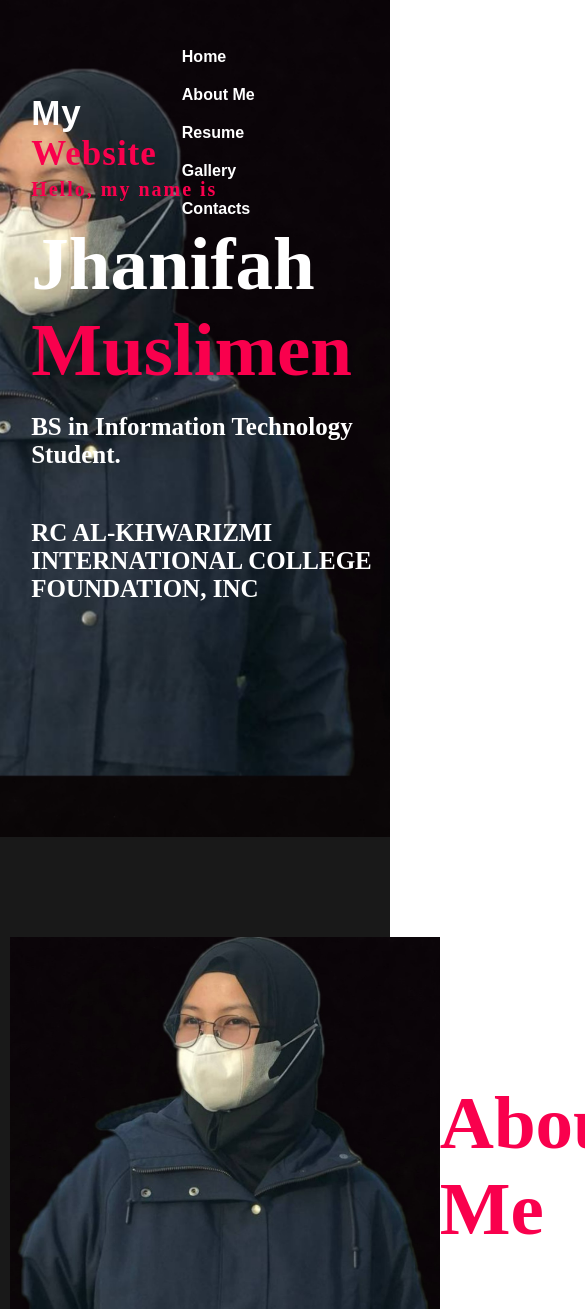
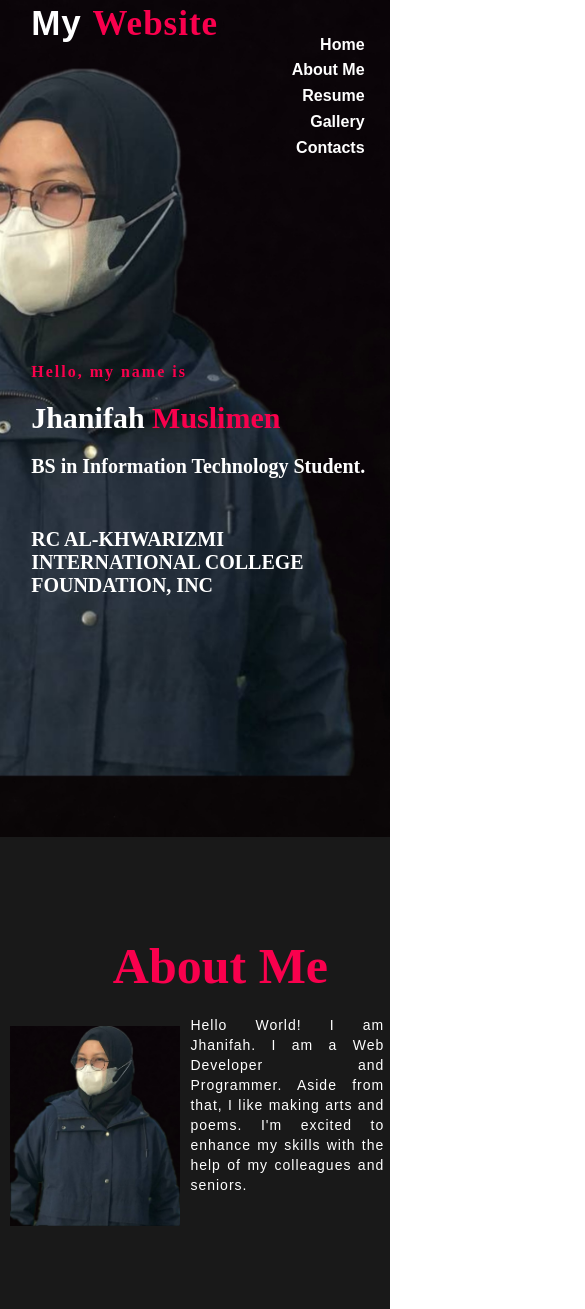
Before and after one commit to it102-1sttrim/it102-1sttrim.github.io, a plain HTML site: page Muslimen/index.html in a window 390 px wide. Shown: the part 7-1316 px from the top of the page, 585 px wide, since content can reach past the window. Drawn offline with Linux system fonts and the light colour scheme.

Commit message:
Add files via upload

```diff
--- a/Muslimen/index.html
+++ b/Muslimen/index.html
@@ -1,6 +1,7 @@
 <!DOCTYPE html>
 <html>
 	<head>
+		<meta name="viewport" content="width=device-width, initial-scale=1">
 		<title>Portfolio website</title>
 		<link rel="stylesheet" type="text/css" href="style.css">
 	</head>
@@ -31,7 +32,7 @@
 				<img src="j1.jpg">
 				<div class="about-text">
 					<h2>About Me</h2>
-					<p></p>
+					<p>Hello World! I am Jhanifah. I am a Web Developer and Programmer. Aside from that, I like making arts and poems. I'm excited to enhance my skills with the help of my colleagues and seniors.</p>
 				</div>
 			</div>
 		</section>
@@ -84,8 +85,12 @@
 		<div class="gal" id="gal">
 			<h2>Portfolio</h2>
 			<div class="img ">
-
-		</div>
+				<img src="3083.jpg">
+				<img src="3841.jpg">
+				<img src="3842.jpg">
+				<img src="6814.png">
+				<img src="1234.png">
+			</div>
 		</div>
 
 		<div class="contact" id="contact">
--- a/Muslimen/style.css
+++ b/Muslimen/style.css
@@ -112,6 +112,7 @@ h4{
 	line-height: 28px;
 	font-size: 18px;
 	margin-bottom: 45px;
+	text-align: justify;
 }
 .service{
 	background: #101010;
@@ -226,3 +227,69 @@ h5{
 .c1 a:hover {
 	color: #f9004d;
 }
+
+@media screen and (max-width: 400px) {
+  body {
+  	width: 100%;
+  }
+  .logo {
+  	margin-top: -48%;
+  }
+  .content {
+  	margin-top: 23%;
+  }
+  h1 {
+  	font-size: 30px;
+  }
+  h3 {
+  	font-size: 20px;
+  }
+  h4 {
+  	font-size: 16px;
+  }
+  nav ul li {
+  	display: flex;
+  	justify-content: flex-end;
+  	margin-right: -25%;
+  	margin-top: -10%;
+  }
+  .main {
+  	width: 100%;
+  }
+  .about img {
+  	height: 200px;
+  	width: 200px;
+  	margin-top: 20%;
+  }
+  .about-text h2 {
+  	font-size: 50px;
+  	text-align: center;
+  	margin-left: -60%;
+  }
+  .about-text p {
+  	font-size: 14px;
+  	line-height: 20px;
+  	margin-right: -2%;
+  	margin-left: 5%;
+  }
+  .title h2 {
+  	font-size: 50px;
+  	text-align: center;
+  	margin-left: -85%;
+  }
+  .box {
+  	display: flex;
+  	flex-direction: column;
+  }
+  .gal h2 {
+  	font-size: 50px;
+  	margin-left: -87%;
+  }
+  .img {
+  	margin-left: -3%;
+  }
+  .contact h2 {
+  	font-size: 50px;
+  	margin-left: -90%;
+  }
+}
```
Also changed, not shown: Muslimen/1234.png (added), Muslimen/3083.JPG (added), 3 other files.
